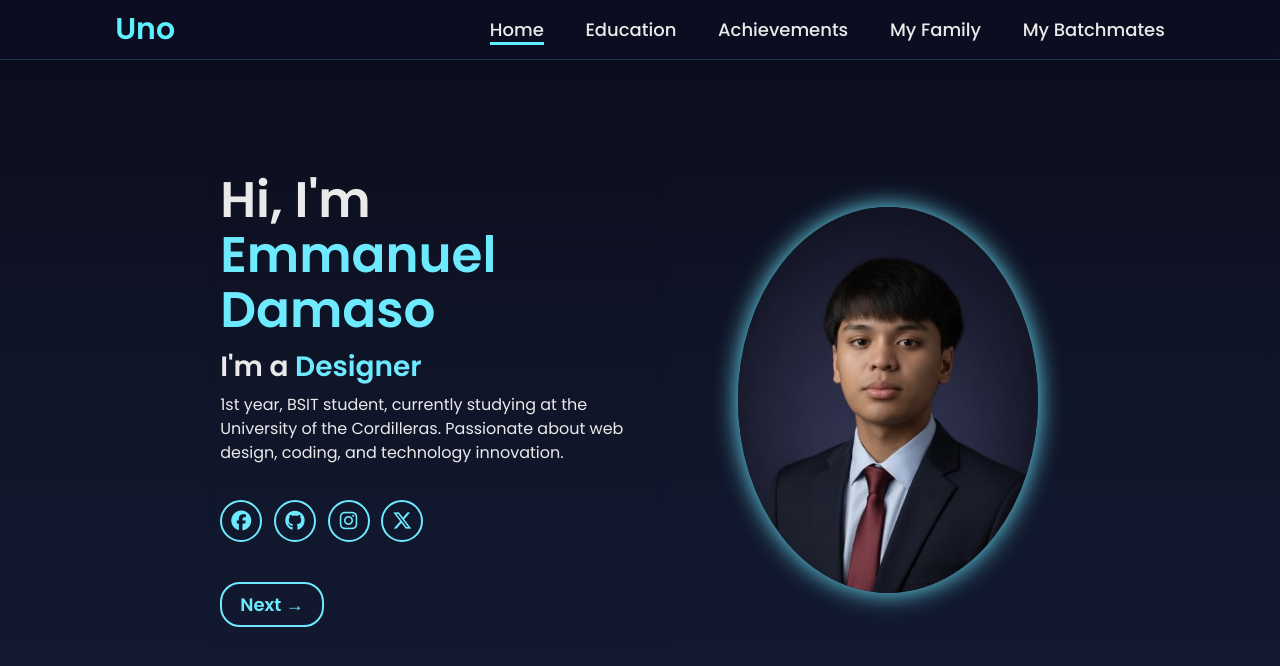
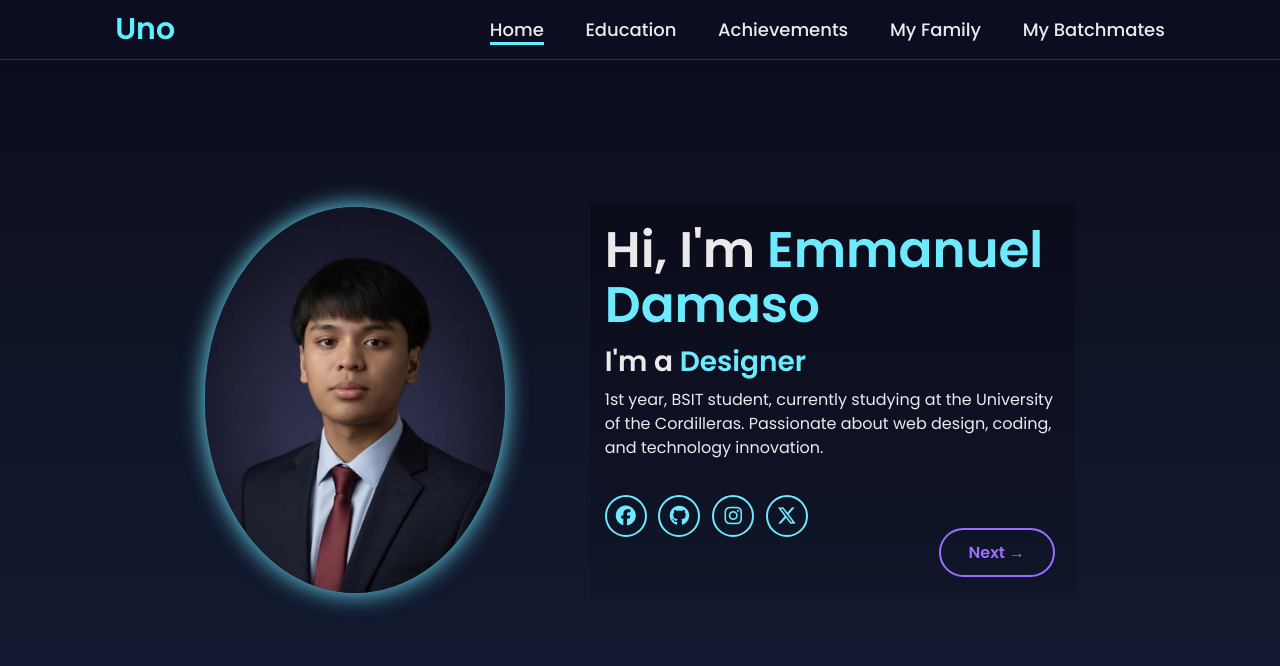
Before and after one commit to Uno-hue/damaso, a plain HTML site: page index.html in a window 1280 px wide. Drawn offline with Linux system fonts and the light colour scheme.

Commit message:
Update style.css

```diff
--- a/style.css
+++ b/style.css
@@ -104,51 +104,29 @@ section {
 /* FINAL HOMEPAGE FIX — PERFECT SPACING + NO SCROLL + CENTERED */
 
 /* SPACING FIX START */
+/* IMAGE ON LEFT, TEXT ON RIGHT */
 .home {
   height: calc(100vh - 6rem); /* full viewport height minus header */
   max-width: 1100px;
   margin: 0 auto;
+
   display: flex;
-  justify-content: center;
+  flex-direction: row; /* default row: image left, content right */
+  justify-content: space-between;
   align-items: center;
-  gap: 3rem; /* slightly reduce gap */
-  padding: 0 9%; /* keep horizontal padding consistent */
+
+  gap: 3rem;
+  padding: 0 9%;
   box-sizing: border-box;
   overflow: hidden;
 }
 
-.home .home-content {
-  flex: 1 1 45%; /* use relative width for better scaling */
-  min-width: 280px;
-  max-height: calc(100vh - 10rem); /* prevent overflow with header & margins */
-
-  /* DISABLE ALL SCROLLING */
-  overflow-y: hidden; /* no vertical scroll */
-  overflow-x: hidden; /* no horizontal scroll */
-  padding: 2rem 1.5rem; /* comfortable padding */
-
-  /* Complementary background */
-   background: linear-gradient(180deg, #0b0c1a, #101529,);
-
-  /* Removed visible border/glow */
-  box-shadow: none;
-  backdrop-filter: blur(6px);
-
-  /* hide scrollbar if any */
-  scrollbar-width: none; /* Firefox */
-  -ms-overflow-style: none; /* IE 10+ */
-}
-
-.home .home-content::-webkit-scrollbar {
-  display: none;
-}
-
-/* Home image */
 .home-img {
-  flex: 1 1 300px;
+  flex: 1 1 40%;
   display: flex;
-  justify-content: center;
-  order: 2;
+  justify-content: flex-start; /* image aligned left */
+  align-items: center;
+  order: 1; /* image first */
   animation: floatGlow 6s ease-in-out infinite;
   will-change: transform;
 }
@@ -166,7 +144,28 @@ section {
   box-shadow: 0 0 45px #9c6eff;
 }
 
-/* SPACING FIX END */
+.home .home-content {
+  flex: 1 1 55%;
+  min-width: 280px;
+  max-height: calc(100vh - 10rem);
+
+  overflow-y: hidden;
+  overflow-x: hidden;
+  padding: 2rem 1.5rem;
+
+  background: linear-gradient(180deg, #0b0c1a, #101529);
+
+  box-shadow: none;
+  backdrop-filter: blur(6px);
+
+  scrollbar-width: none;
+  -ms-overflow-style: none;
+  order: 2; /* content second */
+}
+
+.home .home-content::-webkit-scrollbar {
+  display: none;
+}
 
 .home .home-content h1 {
   font-size: 5rem;
@@ -216,37 +215,46 @@ span {
   box-shadow: 0 0 25px #6eeaff;
 }
 
-/* FOLLOW ME CARD */
+/* --------------------------------------------------
+   FOLLOW ME CARD — CLEAN & FIXED
+--------------------------------------------------*/
+
 .follow-card {
-  background: transparent !important;
-  border: none !important;
-  box-shadow: none !important;
-  padding: 0 !important;
-  margin-top: 1rem;
+  position: fixed;
+  bottom: 2rem;
+  right: 2rem;
+
+  background: transparent;
+  border: none;
+  box-shadow: none;
+  padding: 0;
+  margin: 0;
   max-width: none;
-  text-align: left;
+  text-align: right;
   color: #6eeaff;
-  transition: none;
+
   display: flex;
   align-items: center;
   gap: 0.8rem;
+
+  pointer-events: auto;
+  transition: color 0.3s ease, transform 0.3s ease;
+  z-index: 150;
 }
 
-.follow-card h4 {
-  font-size: 2.4rem;
-  margin: 0;
+.follow-card i {
+  font-size: 1.5rem;
   color: #6eeaff;
+  transition: transform 0.3s ease;
 }
 
-.follow-card .btn {
-  font-size: 1.8rem;
-  padding: 0.7rem 1.8rem;
-  border-color: #6eeaff;
-  color: #6eeaff;
-  background: transparent;
-  border-radius: 2rem;
-  transition: background 0.3s ease, color 0.3s ease;
-  cursor: pointer;
+.follow-card:hover {
+  color: #a8f7ff;
+  transform: translateX(5px);
+}
+
+.follow-card:hover i {
+  transform: scale(1.2);
 }
 
 /* Zoom animation */
@@ -282,6 +290,7 @@ span {
   background: linear-gradient(90deg, #6eeaff, #9c6eff);
   color: #0b0c1a;
 }
+
 
 
 /* ===== FULLSCREEN, NO SCROLL ===== */
@@ -598,14 +607,14 @@ html, body {
   }
 }
 
-/* Container for the buttons */
 .achievements .page-buttons {
   display: flex;
-  justify-content: space-between; /* Push buttons to left and right */
-  padding: 0 3rem;                /* Horizontal padding to align with achievements */
-  margin-top: 2rem;               /* Space above buttons */
-  max-width: 1100px;              /* Same width as achievements */
-  width: 100%;                   /* Make sure it spans full width */
+  justify-content: flex-end; /* push buttons to the right side */
+  gap: 1rem;                 /* space between prev & next */
+  padding: 0 3rem;
+  margin-top: 2rem;
+  max-width: 1100px;
+  width: 100%;
   box-sizing: border-box;
 }
 
@@ -741,28 +750,35 @@ html, body {
   }
 }
 
-/* PAGE NAVIGATION BUTTONS — SAME STYLE AS FOLLOW ME BUTTON */
+/* --------------------------------------------------
+   UNIVERSAL PAGE BUTTONS — CLEAN + FIXED VERSION
+--------------------------------------------------*/
+
 .page-buttons {
-  margin-top: 1.5rem;          /* Reduced top margin */
+  margin-top: 2rem;
   display: flex;
-  justify-content: space-between; /* Prev on left, Next on right */
-  gap: 1.2rem;                 /* Reduced gap between buttons */
+  justify-content: flex-end; /* pushes buttons to the right */
+  gap: 1rem;                 /* space between buttons */
+  padding-right: 2rem;       /* adjust spacing from right */
+  box-sizing: border-box;
 }
 
 .page-buttons .btn {
-  font-size: 1.2rem;           /* Smaller font size */
-  padding: 0.4rem 1.2rem;      /* Smaller padding */
+  font-size: 1.35rem;
+  padding: 0.6rem 1.8rem;
   border: 2px solid #6eeaff;
   color: #6eeaff;
   background: transparent;
   border-radius: 2rem;
-  transition: background 0.3s ease, color 0.3s ease, transform 0.3s;
   cursor: pointer;
+  transition: background 0.3s ease,
+              color 0.3s ease,
+              transform 0.3s ease;
 }
 
 .page-buttons .btn:hover {
   background: #6eeaff;
   color: #0b0c1a;
   box-shadow: 0 0 15px #6eeaff;
-  animation: zoomIn 0.6s ease forwards;
+  transform: scale(1.08);
 }
```
